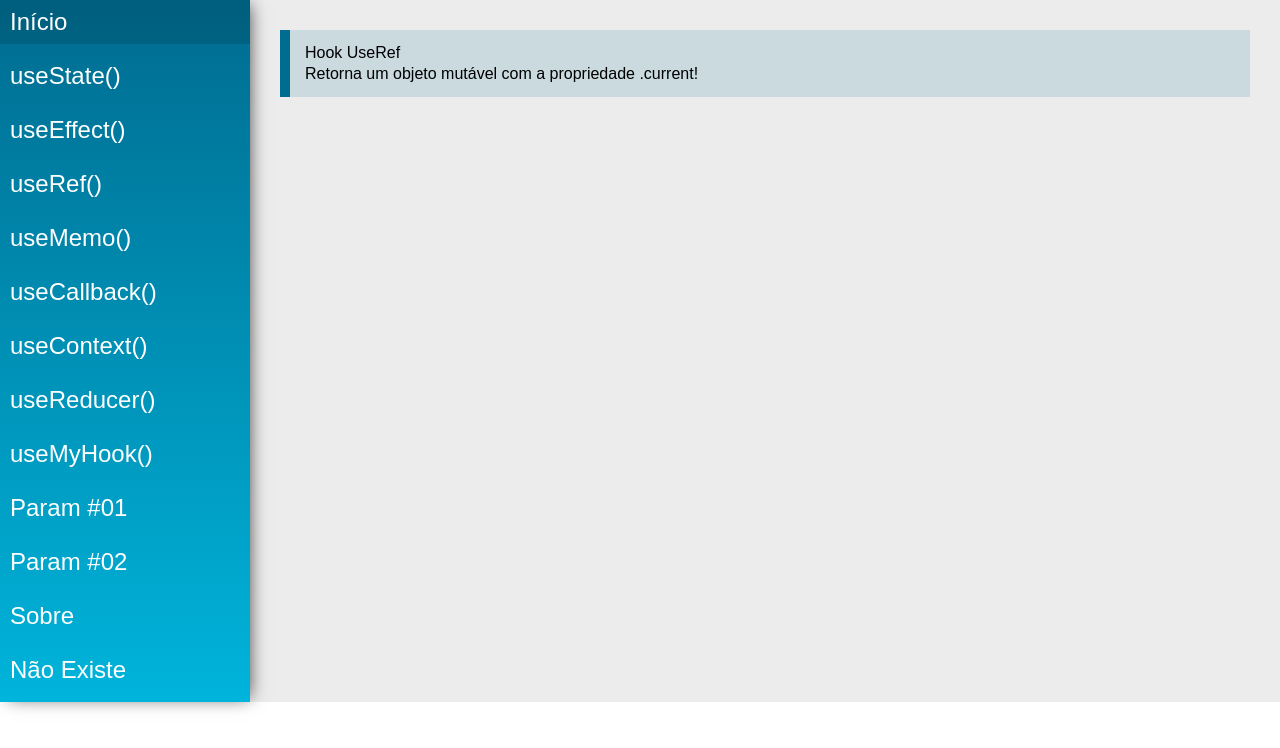
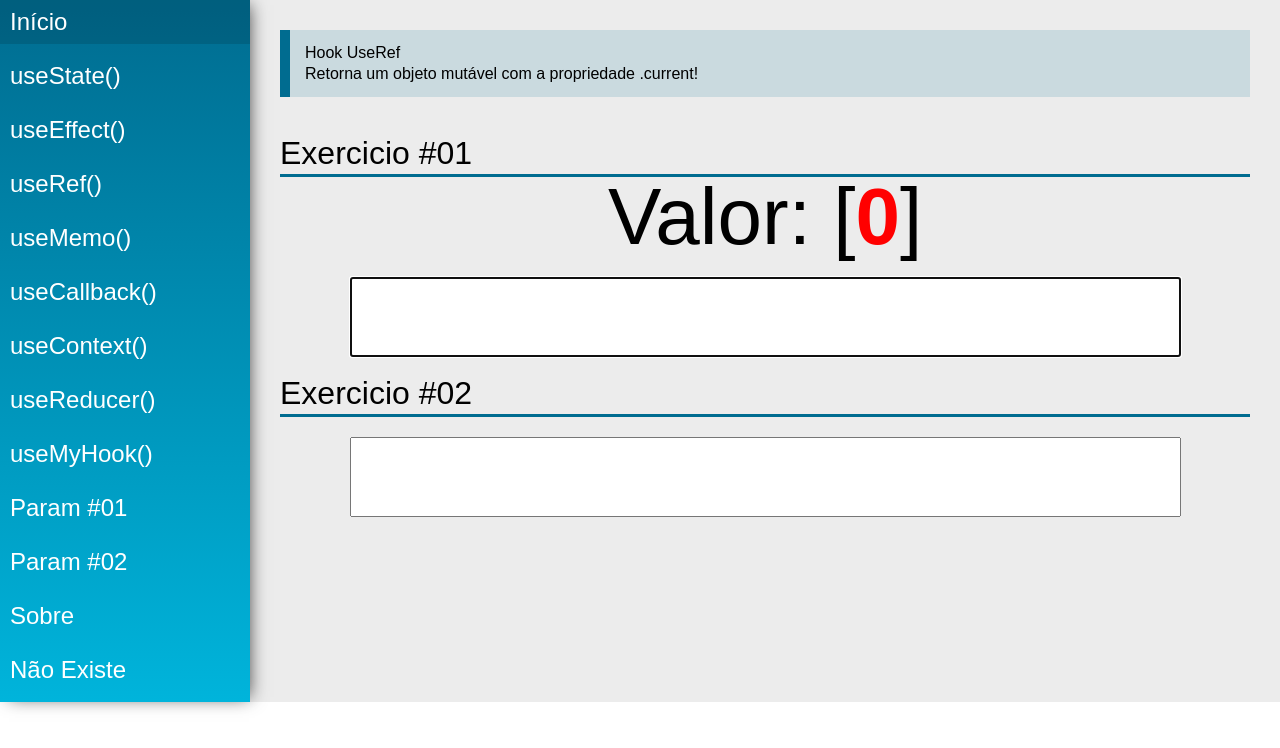
Before and after one commit to EriclisFDS/estudo-react-hooks, a React (Create React App) app: page /useRef in a window 1280 px wide. Shown: the top 748 px of the page. Built offline with nearby package versions, Linux system fonts and the light colour scheme.

Commit message:
exemplo useRef completo

```diff
--- a/src/views/examples/UseRef.jsx
+++ b/src/views/examples/UseRef.jsx
@@ -1,13 +1,69 @@
-import React from 'react'
+import React, { useEffect, useRef, useState } from 'react'
 import PageTitle from '../../components/layout/PageTitle'
+import SectionTitle from '../../components/layout/SectionTitle'
 
 function UseRef(props) {
+
+    const [value1, setValue1] = useState("");
+    const [value2, setValue2] = useState("");
+
+    const count = useRef(0);
+    const myInput1 = useRef(null);
+    const myInput2 = useRef(null);
+
+    const merge = function(s1, s2){
+        return [ ...s1 ].map(( e, i ) => `${e}${s2[i] || ""}`).join("")
+    };
+
+
+    useEffect(function(){
+        count.current = count.current + 1;
+        myInput2.current.focus();
+
+    }, [value1]);
+
+    useEffect(function(){
+        count.current = count.current + 1;
+        myInput1.current.focus();
+
+    }, [value2]);
+
+    console.log(myInput1.current);
+
+
     return (
         <div className="UseRef">
             <PageTitle
                 title="Hook UseRef"
                 subtitle="Retorna um objeto mutável com a propriedade .current!"
             />
+            <SectionTitle title="Exercicio #01"></SectionTitle>
+            <div className='center' >
+                <div>
+                    <span className="text">Valor: </span>
+                    <span className="text">{ merge( value1, value2 ) } [</span>
+                    <span className="text red">{ count.current }</span>
+                    <span className="text">]</span>
+                </div>
+                <input
+                    type="text"
+                    className='input'
+                    ref={ myInput1 }
+                    value={value1}
+                    onChange={ e => setValue1( e.target.value ) }
+
+                />
+            </div>
+            <SectionTitle title="Exercicio #02"></SectionTitle>
+            <div className="center">
+                <input
+                    type="text"
+                    className="input"
+                    ref={ myInput2 }
+                    value={value2}
+                    onChange={ e => setValue2( e.target.value ) }
+                />
+            </div>
         </div>
     )
 }
```
